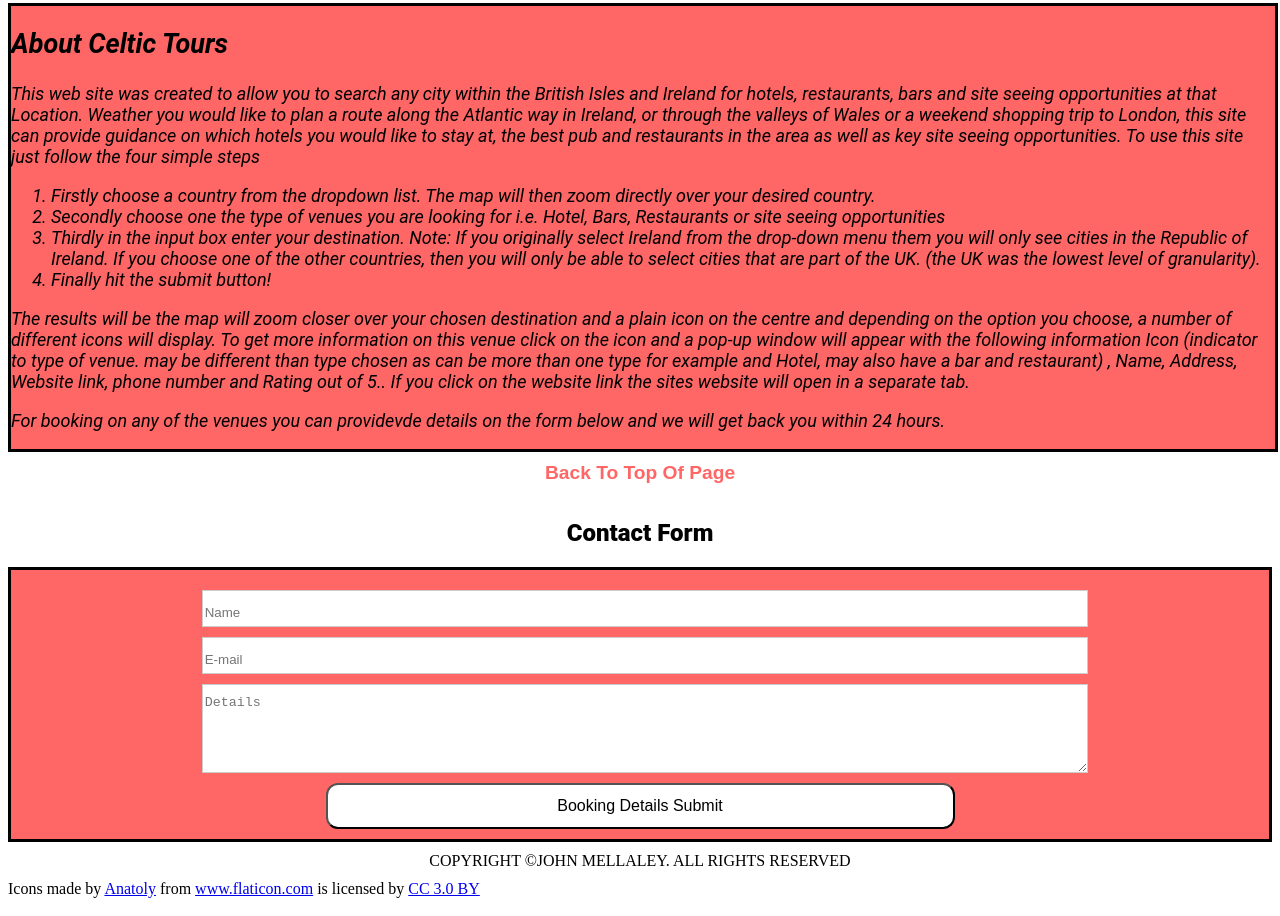
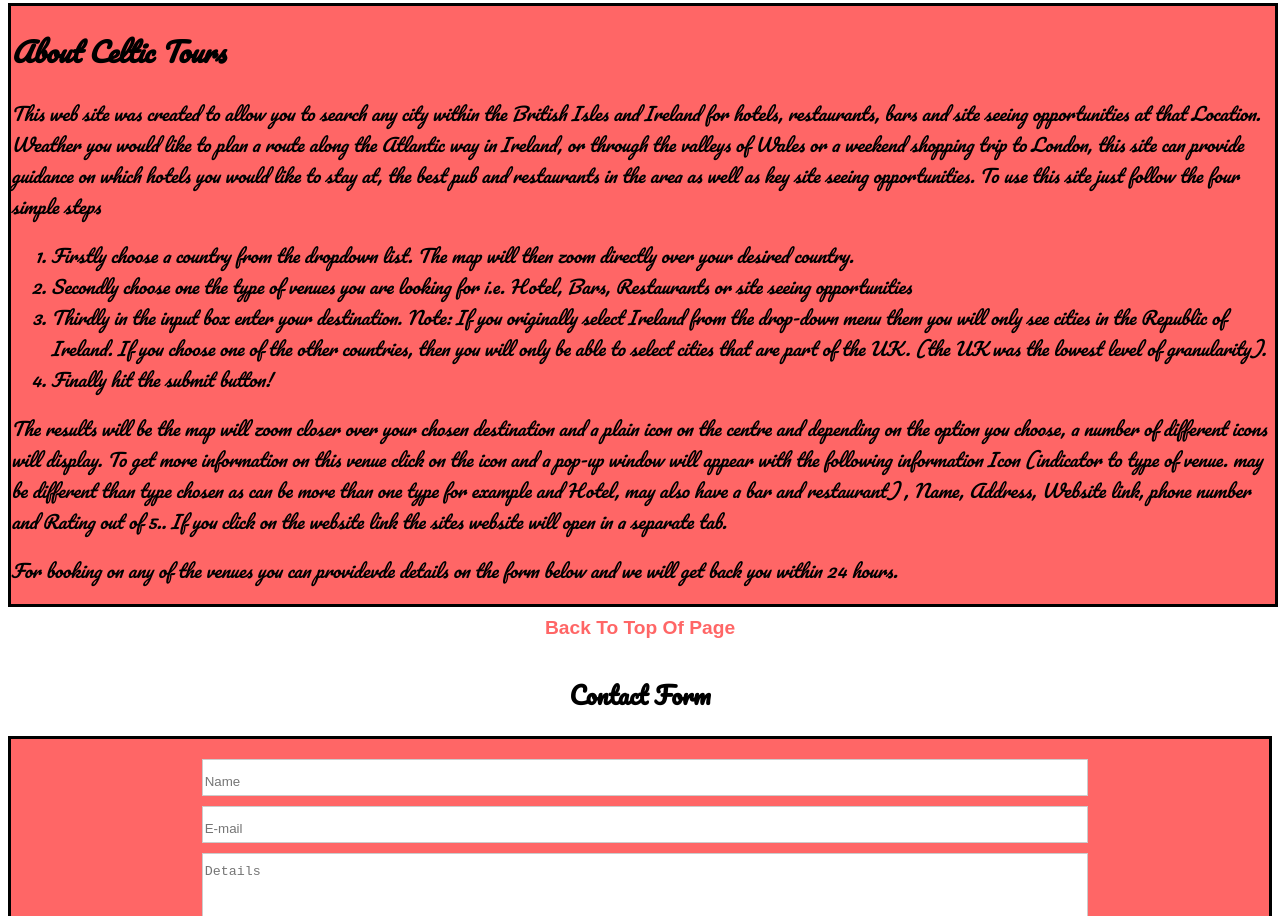
Before and after one commit to Code-Institute-Submissions/my-second-project, a plain HTML site: page index.html in a window 1280 px wide. Shown: the part 787-1703 px from the top of the page. Drawn offline with nearby package versions, Linux system fonts and the light colour scheme; some packages are replaced by stand-ins of ours.

Commit message:
update minor change in CSS

```diff
--- a/assets/css/style.css
+++ b/assets/css/style.css
@@ -164,7 +164,7 @@ button:hover {
     border-color: black;
     clear: both;
     display: block;
-    font-family: "sans-serif",Roboto;
+    font-family: "sans-serif", Pacifico;
     font-style: oblique;
     font-size: large;
     width:100%;
@@ -172,7 +172,7 @@ button:hover {
 
 .contact-heading{
     display: block;
-    font-family: "sans-serif",Roboto;
+    font-family: "sans-serif", Pacifico;
     font-weight: 900;
     margin-top: 25px;
     margin-bottom: 20px;
```
